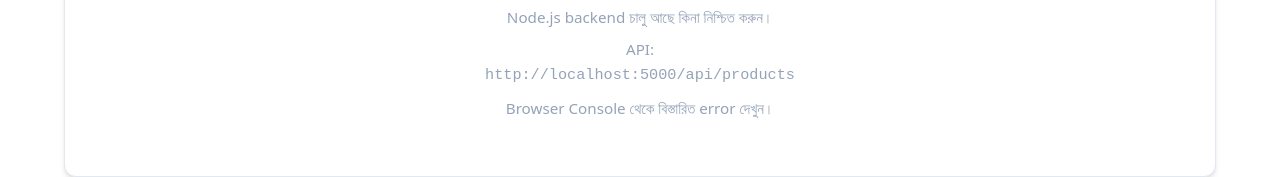
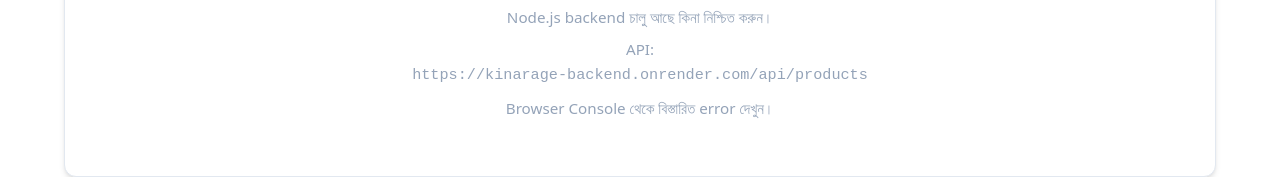
Before and after one commit to mdaminulislamsujon/kinarage, a plain HTML site: page compare.html in a window 1280 px wide. Shown: the part 658-835 px from the top of the page. Drawn offline with Linux system fonts and the light colour scheme; no server answers.

Commit message:
Change API URL to production endpoint

```diff
--- a/compare.html
+++ b/compare.html
@@ -521,7 +521,7 @@ document.addEventListener(
     // ==========================================
 
     const API_URL =
-        "http://localhost:5000/api";
+        "https://kinarage-backend.onrender.com/api";
 
     // ==========================================
     // ELEMENTS
```
